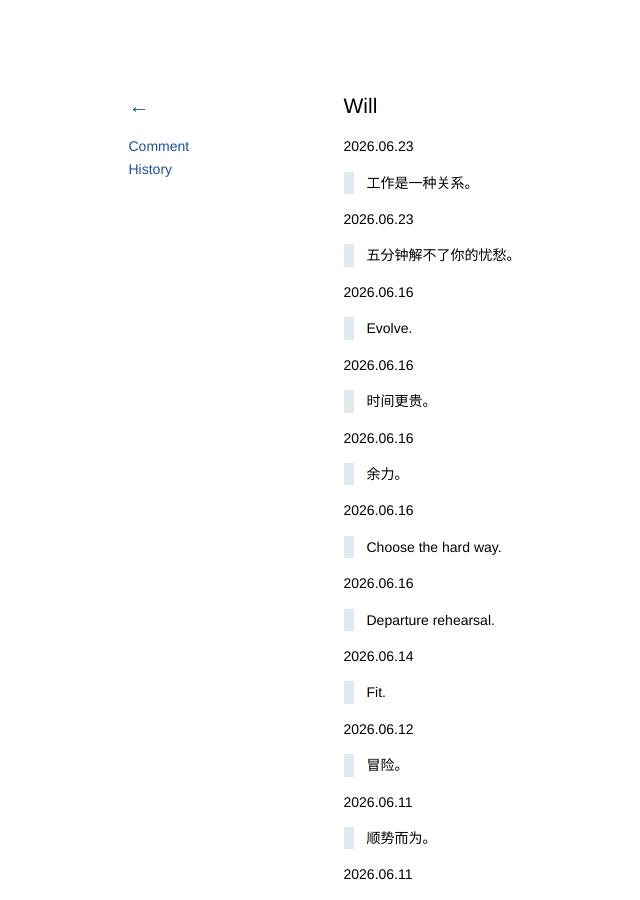
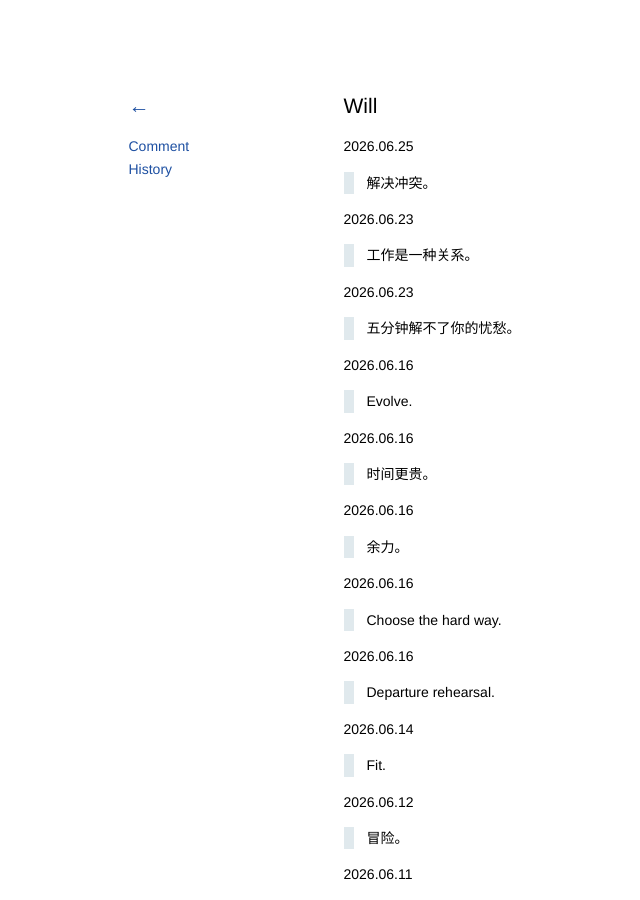
Before and after one commit to kidlj/awei, a Jekyll site: the page built from _wiki/will.md, in a window 1280 px wide and 900 px high. Shown: the whole window, without its empty margins (4-644 px from the left). Built offline with Jekyll 4.4.1, drawn with Linux system fonts in a browser that asks for light colours.

Commit message:
update will

```diff
--- a/_wiki/will.md
+++ b/_wiki/will.md
@@ -1,6 +1,10 @@
 ---
 title: Will
 ---
+
+2026.06.25
+
+> 解决冲突。
 
 2026.06.23
 
```
